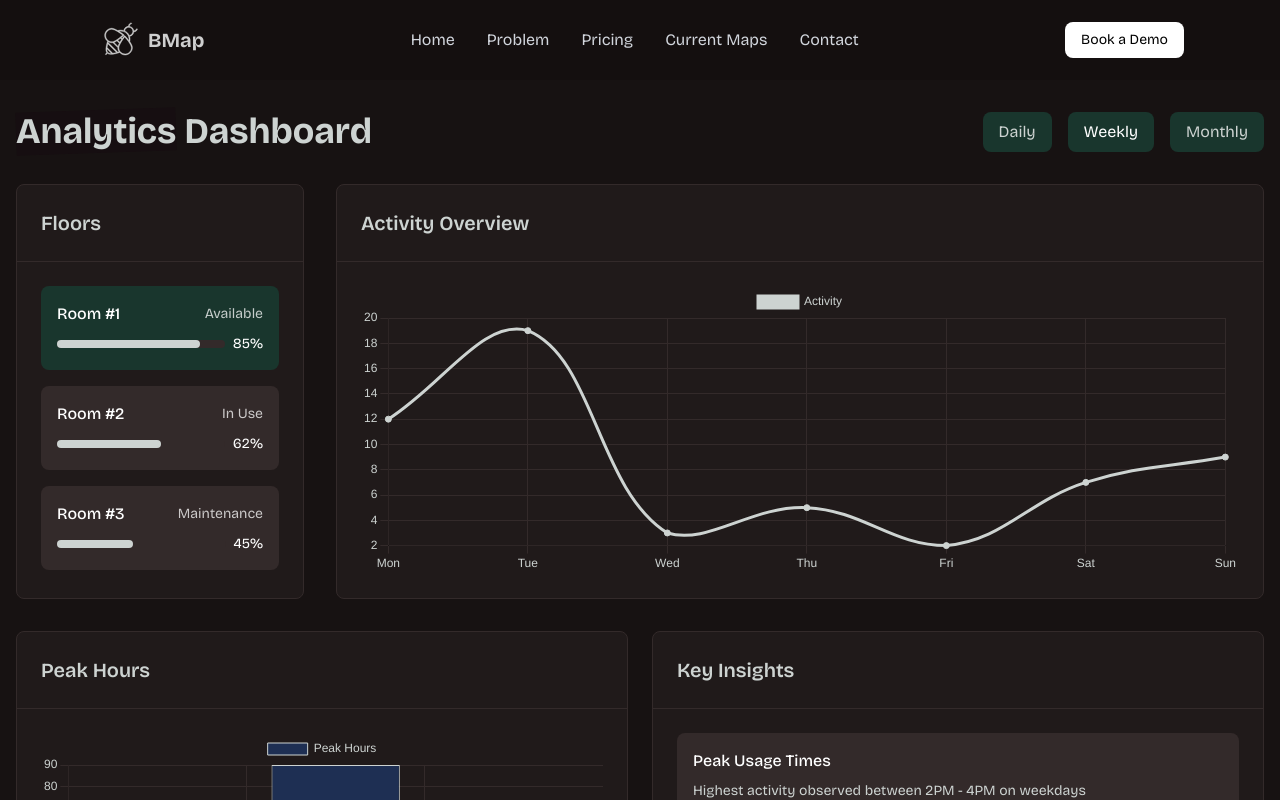
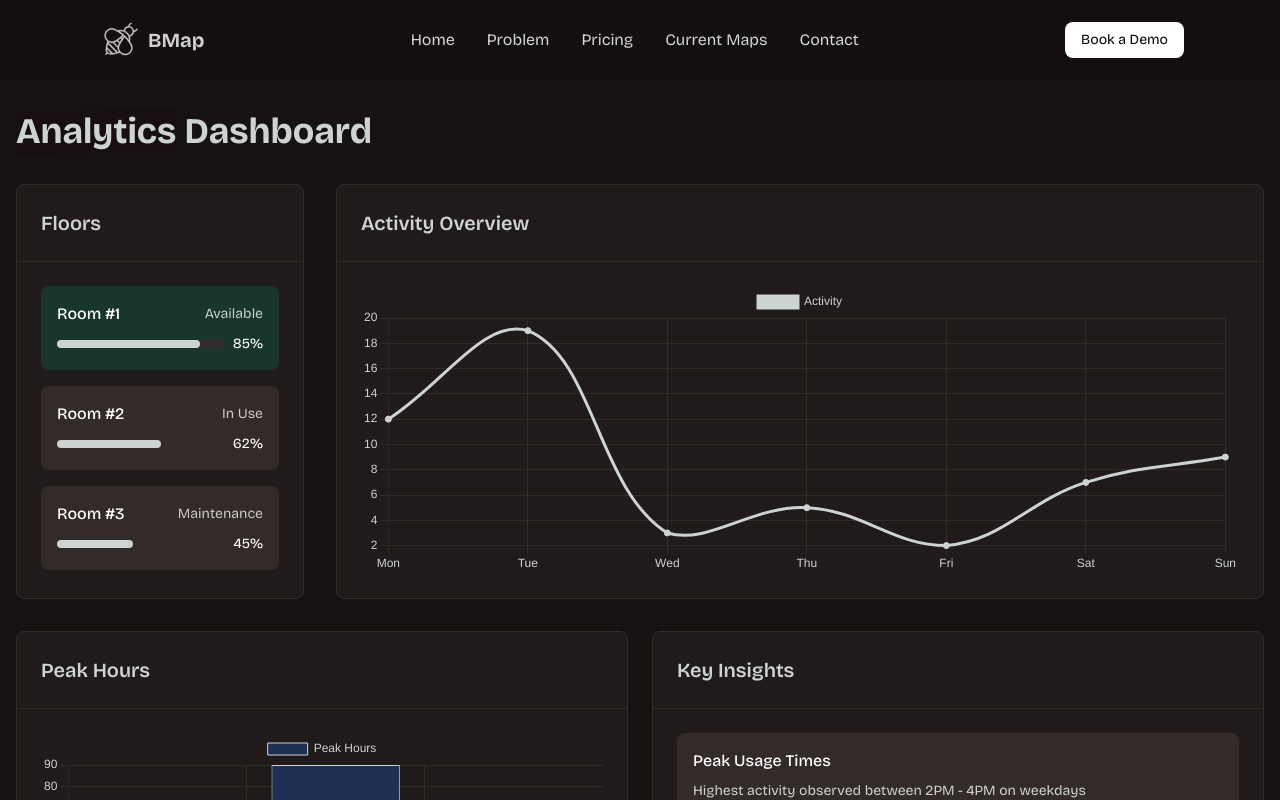
Before and after one commit to AvyuktBallari/BMapSLC, a React (Vite) app: page /analytics in a window 1280 px wide. Shown: the top 800 px of the page. Built offline with nearby package versions, Linux system fonts and the light colour scheme.

Commit message:
got rid of time buttons

```diff
--- a/src/Analytics.tsx
+++ b/src/Analytics.tsx
@@ -26,7 +26,6 @@ ChartJS.register(
 
 const Analytics = () => {
   const [selectedRoom, setSelectedRoom] = useState('Room #1');
-  const [selectedTimeRange, setSelectedTimeRange] = useState('Weekly');
 
   // Sample data for charts
   const lineData = {
@@ -94,21 +93,7 @@ const Analytics = () => {
             </span>{" "}
             Dashboard
           </h1>
-          <div className="flex gap-4">
-            {["Daily", "Weekly", "Monthly"].map((range) => (
-              <button
-                key={range}
-                onClick={() => setSelectedTimeRange(range)}
-                className={`px-4 py-2 rounded-lg ${
-                  selectedTimeRange === range
-                    ? "bg-midnight text-white"
-                    : "bg-midnight text-[#cdd3d1]"
-                }`}
-              >
-                {range}
-              </button>
-            ))}
-          </div>
+
         </div>
 
         <div className="grid grid-cols-1 md:grid-cols-4 gap-8">
```
